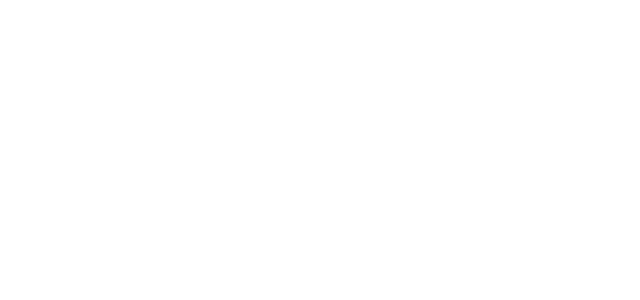
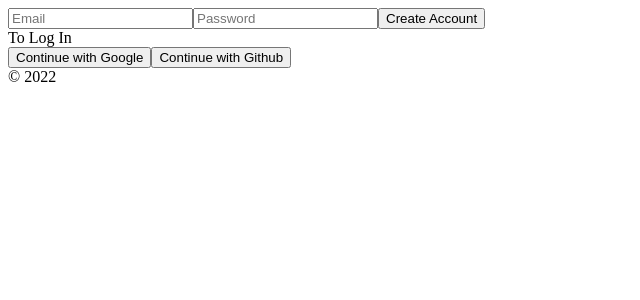
Before and after one commit to jieunheo/Hwitter, a React (Create React App) app: page / in a window 1280 px wide. Shown: the top 300 px of the page, without its empty margins (0-640 px from the left). Built offline with nearby package versions, Linux system fonts and the light colour scheme; no server answers.

Commit message:
기본 세팅 및 회원가입/로그인/로그아웃 구현

```diff
--- /dev/null
+++ b/jsconfig.json
@@ -0,0 +1,6 @@
+{
+  "compilerOptions": {
+    "baseUrl": "src"
+  },
+  "include": ["src"]
+}
--- a/package.json
+++ b/package.json
@@ -6,8 +6,10 @@
     "@testing-library/jest-dom": "^5.16.4",
     "@testing-library/react": "^13.3.0",
     "@testing-library/user-event": "^13.5.0",
+    "firebase": "^8.8.0",
     "react": "^18.2.0",
     "react-dom": "^18.2.0",
+    "react-router-dom": "^5.3.3",
     "react-scripts": "5.0.1",
     "web-vitals": "^2.1.4"
   },
--- a/src/App.js
+++ /dev/null
@@ -1,10 +0,0 @@
-
-
-function App() {
-  return (
-    <div>
-    </div>
-  );
-}
-
-export default App;
--- /dev/null
+++ b/src/components/App.js
@@ -0,0 +1,36 @@
+import React, { useEffect, useState } from 'react';
+import { authService } from 'fbase';
+
+import AppRouter from './Router';
+
+function App() {
+  const [init, setInit] = useState(false); // 초기화 여부
+  const [isLoggedIn, setIsLoggedIn] = useState(false);
+
+  useEffect(() => {
+    authService.onAuthStateChanged((user) => {
+      if (user) {
+        // User is signed in.
+        console.log(user);
+        setIsLoggedIn(true);
+      } else {
+        setIsLoggedIn(false);
+      }
+      setInit(true);
+    });
+  }, []);
+
+  // console.log(authService.currentUser);
+  // setInterval(() => {
+  //   console.log(authService.currentUser);
+  // }, 2000);
+
+  return (
+    <div>
+      {init ? <AppRouter isLoggedIn={isLoggedIn} /> : 'Initializing...'}
+      <footer>&copy; {new Date().getFullYear()}</footer>
+    </div>
+  );
+}
+
+export default App;
--- /dev/null
+++ b/src/components/Navigation.js
@@ -0,0 +1,16 @@
+import React from "react";
+import { Link } from "react-router-dom";
+
+const Navigation = () => {
+  return (
+    <nav>
+      <ul>
+        <li><Link to='/'>Home</Link></li>
+        <li><Link to='/profile'>Profile</Link></li>
+      </ul>
+      lalala
+    </nav>
+  );
+};
+
+export default Navigation;
--- /dev/null
+++ b/src/components/Router.js
@@ -0,0 +1,32 @@
+import React, { Fragment } from 'react';
+import { HashRouter, /*Redirect,*/ Route, Switch } from 'react-router-dom';
+
+import Home from 'routes/Home';
+import Auth from 'routes/Auth';
+import Profile from 'routes/Profile';
+import Navigation from "components/Navigation";
+
+const AppRouter =  ({ isLoggedIn }) => {
+  return (
+    <HashRouter>
+      {isLoggedIn && <Navigation />}
+      <Switch>
+        {isLoggedIn
+        ? (
+          <Fragment>
+            <Route path='/' exact><Home /></Route>
+            <Route path='/profile' exact><Profile /></Route>
+            {/* <Redirect from='*' to='/'/> */}
+          </Fragment>
+        ) : (
+          <Fragment>
+            <Route path='/' exact><Auth /></Route>
+            {/* <Redirect from='*' to='/'/> */}
+          </Fragment>
+        )}
+      </Switch>
+    </HashRouter>
+  )
+};
+
+export default AppRouter;
--- /dev/null
+++ b/src/fbase.js
@@ -0,0 +1,24 @@
+// Import the functions you need from the SDKs you need
+import firebase from "firebase/app";
+import 'firebase/auth';
+
+// TODO: Add SDKs for Firebase products that you want to use
+// https://firebase.google.com/docs/web/setup#available-libraries
+
+// Your web app's Firebase configuration
+const firebaseConfig = {
+  apiKey: process.env.REACT_APP_API_KEY,
+  authDomain: process.env.REACT_APP_AUTH_DOMAIN,
+  projectId: process.env.REACT_APP_PROJECT_ID,
+  storageBucket: process.env.REACT_APP_STORAGE_BUCKET,
+  messagingSenderId: process.env.REACT_APP_MESSAGIN_ID,
+  appId: process.env.REACT_APP_APP_ID
+};
+
+// Initialize Firebase
+firebase.initializeApp(firebaseConfig);
+// firebase.auth().setPersistence(firebase.auth.Auth.Persistence.LOCAL); // 기본값
+
+export const firebaseInstance = firebase;
+
+export const authService = firebase.auth();
--- a/src/index.js
+++ b/src/index.js
@@ -1,6 +1,6 @@
 import React from 'react';
 import ReactDOM from 'react-dom/client';
-import App from './App';
+import App from 'components/App';
 
 const root = ReactDOM.createRoot(document.getElementById('root'));
 root.render(
--- /dev/null
+++ b/src/routes/Auth.js
@@ -0,0 +1,86 @@
+import React, { useState } from "react";
+
+import { authService, firebaseInstance } from "fbase";
+
+const Auth = () => {
+  const [enteredEmail, setEnteredEmail] = useState('');
+  const [enteredPassword, setEnteredPassword] = useState('');
+  const [newAccount, setNewAccount] = useState(true); // 회원가입페이지인지
+  const [error, setError] = useState('');
+
+  const onEnteredHandler = (event) => {
+    const {target: {name, value}} = event;
+
+    if(name === 'email') setEnteredEmail(value);
+    if(name === 'password') setEnteredPassword(value);
+
+    // if(event.target.name === 'email') setEnteredEmail(event.target.value);
+    // if(event.target.name === 'password') setEnteredPassword(event.target.value);
+  }
+
+  const onSubmitHandler = async (event) => {
+    event.preventDefault();
+
+    try {
+      let data;
+      if(newAccount) {
+        // 새 계정 생성
+        data = await authService.createUserWithEmailAndPassword(enteredEmail, enteredPassword);
+      } else {
+        // 로그인 시도
+        data = await authService.signInWithEmailAndPassword(enteredEmail, enteredPassword);
+      }
+      console.log(data);
+    } catch (error) {
+      console.log(error);
+      setError(error.message);
+    }
+  }
+
+  const toggleAcountHnadler = () => {
+    setNewAccount(prevAccount => !prevAccount);
+  }
+
+  const onSocialClick = async (event) => {
+    const {target: { name }} = event;
+
+    let provider;
+    if(name === 'google') {
+      provider = new firebaseInstance.auth.GoogleAuthProvider();
+    } else if(name === 'github') {
+      provider = new firebaseInstance.auth.GithubAuthProvider();
+    }
+
+    const data = await authService.signInWithPopup(provider);
+    console.log(data);
+  }
+
+  return (
+    <div>
+      <form onSubmit={onSubmitHandler}>
+        <input
+          name='email'
+          type='email'
+          placeholder='Email'
+          required value={enteredEmail}
+          onChange={onEnteredHandler}
+        />
+        <input
+          name='password'
+          type='password'
+          placeholder='Password'
+          required value={enteredPassword}
+          onChange={onEnteredHandler}
+        />
+        {error}
+        <button>{newAccount ? 'Create Account' : 'Log In'}</button>
+      </form>
+      <span onClick={toggleAcountHnadler}>{!newAccount ? 'To Create Account' : 'To Log In'}</span>
+      <div>
+        <button name='google' onClick={onSocialClick}>Continue with Google</button>
+        <button name='github' onClick={onSocialClick}>Continue with Github</button>
+      </div>
+    </div>
+  );
+};
+export default Auth;
--- /dev/null
+++ b/src/routes/Home.js
@@ -0,0 +1,8 @@
+import React from "react";
+
+const Home = () => {
+  return (
+    <span>home</span>
+  );
+};
+export default Home;
--- /dev/null
+++ b/src/routes/Profile.js
@@ -0,0 +1,23 @@
+import React, { Fragment } from "react";
+import { useHistory } from "react-router-dom";
+
+import { authService } from "fbase";
+
+const Profile = () => {
+  const history = useHistory();
+
+  const logoutHandler = () => {
+    authService.signOut();
+
+    history.replace('/');
+  };
+
+  return (
+    <Fragment>
+      <span>Profile</span>
+      <button onClick={logoutHandler}>Log Out</button>
+    </Fragment>
+  );
+};
+
+export default Profile;
```
Also changed, not shown: src/routes/EditProfile.js (added, +12 -0 lines), 2 other files (tests, documents, lock files or other folders).
